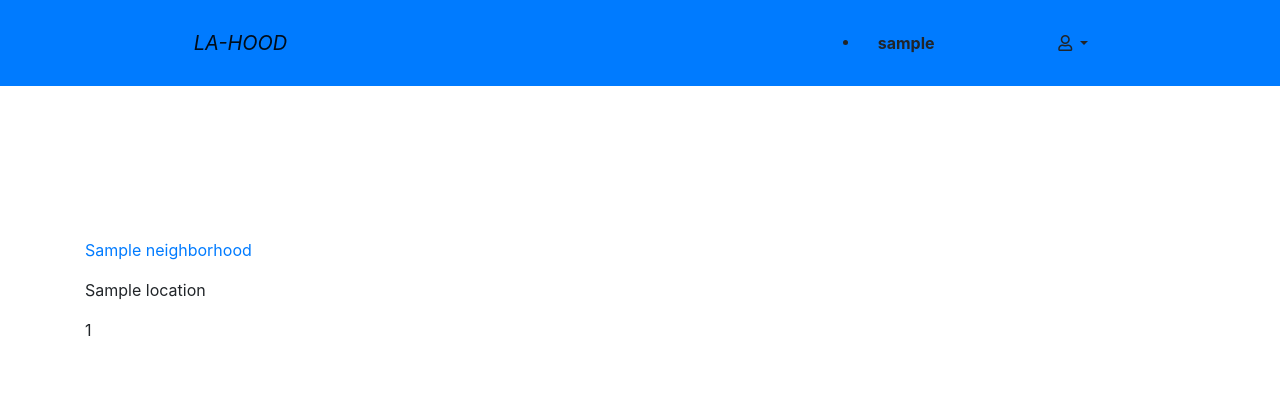
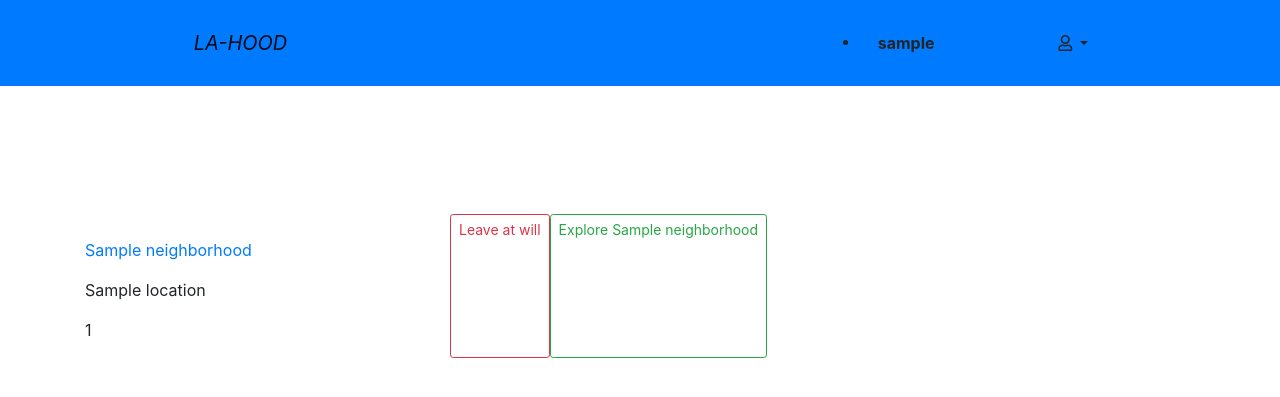
Before and after one commit to lizgi/Hood-Watch, a Django app: page /hood/ in a window 1280 px wide. Shown: the top 397 px of the page. Run offline with Django 3.2, Linux system fonts and the light colour scheme; a user stored in the database is signed in; tables that the repository leaves empty hold one stand-in row (values such as "Sample post"); some libraries are stand-ins or nearby versions; some web fonts are replaced.

Commit message:
add hood.html

```diff
--- a/hoodapp/templates/hoods.html
+++ b/hoodapp/templates/hoods.html
@@ -12,8 +12,9 @@
 </style>
     <div class="container hood">
         <div class="row">
+
             {% for hoods in hood %}
-            <div class="col-md-6">
+            <div class="col-md-4">
                 <img src="{{hoods.hood_image.url}}" alt="" class="image">
 
 
@@ -22,6 +23,15 @@
                 <p>{{ hoods.occupants_count }}</p>
                 <p>{{ hoods.content }}</p>
             </div>
+            {% if request.user.profile.neighborhood == hoods %}
+            <a href="{% url 'leave_hood' hoods.id %}" class="btn btn-outline-danger btn-sm">Leave at will</a>
+
+            <a href="{%url 'lone_hood' hoods.name %}" class="btn btn-outline-success btn-sm" style="float: right">Explore {{hoods.name}}
+          </a>
+            {% elif not request.user.profile.neighborhood %}
+            <a href="{% url 'join_hood' hoods.id %}" class="btn btn-info btn-sm">Join Hood</a>
+            {% endif %}
+            </div>
             {% endfor %}
 
         </div>
```
